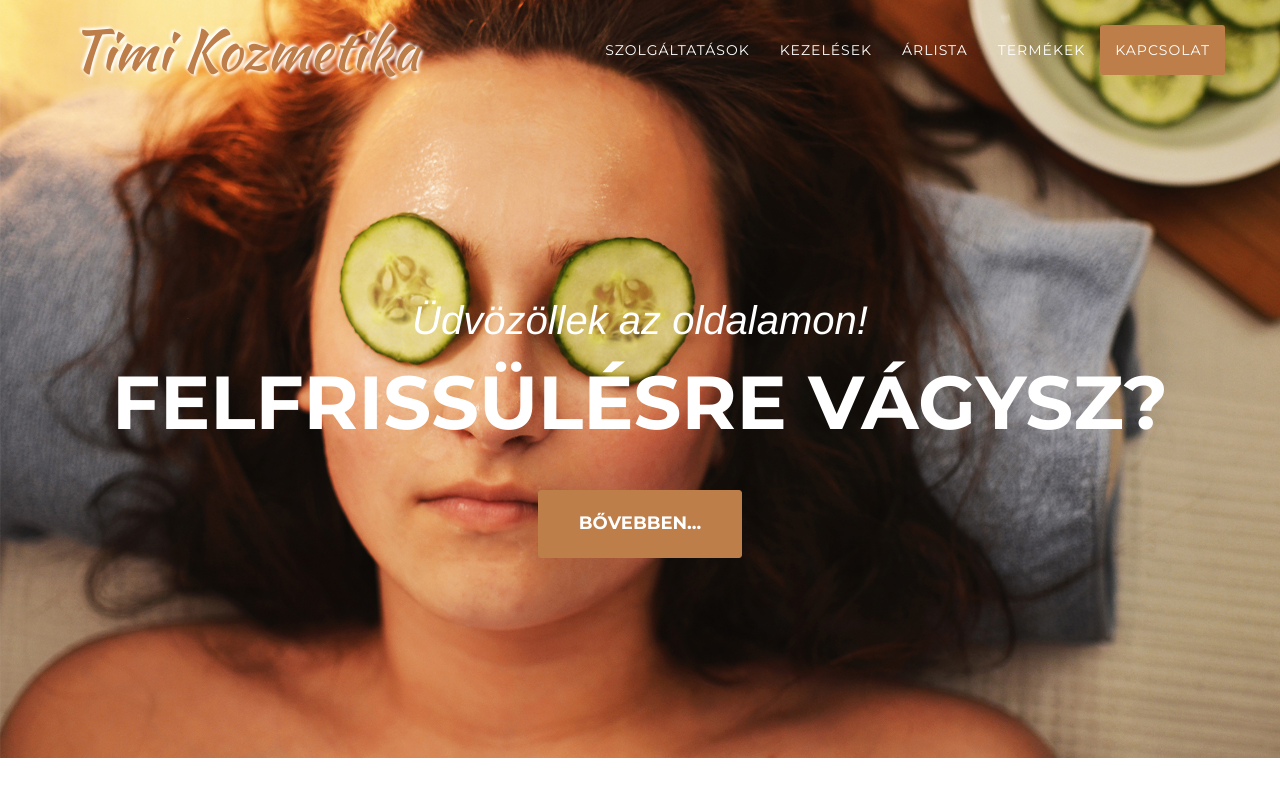
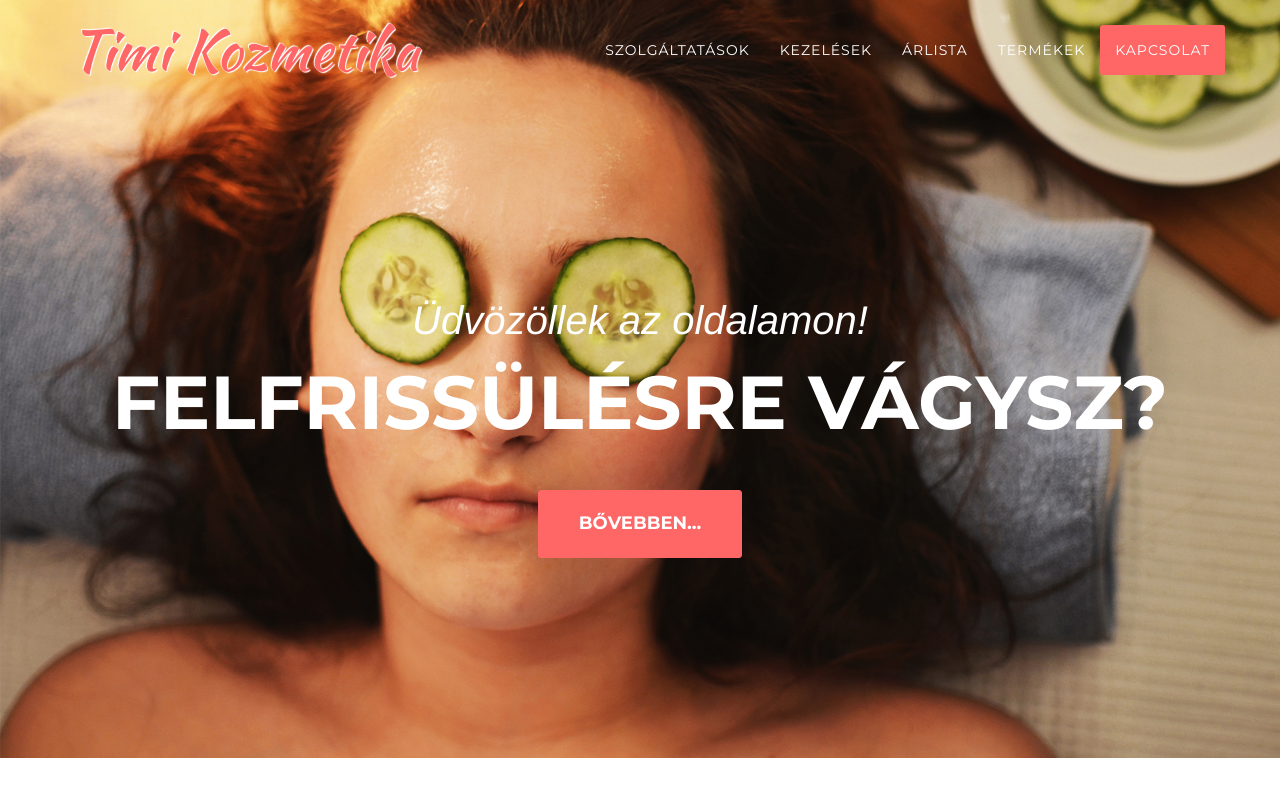
Before and after one commit to ZoranBacsi/timikozmetika, a website: page index.html in a window 1280 px wide. Shown: the top 800 px of the page. Drawn offline with nearby package versions, Linux system fonts and the light colour scheme; a web font is replaced by a local one.

Commit message:
Correct color and brand shadow

```diff
--- a/less/agency.less
+++ b/less/agency.less
@@ -144,7 +144,7 @@ h1, h2, h3, h4, h5, h6 {
         border: none;
         .navbar-brand {
             font-size: 4em;
-            text-shadow: 2px 2px 3px #fff, -2px -2px 3px #fff;
+            text-shadow: 1px 1px 1px #fff, -1px -1px 1px #fff;
             -webkit-transition: all 0.3s;
             -moz-transition: all 0.3s;
             transition: all 0.3s;
@@ -162,7 +162,8 @@ h1, h2, h3, h4, h5, h6 {
         background-color: @gray-darker;
         padding: 10px 0;
         .navbar-brand {
-            font-size: 1.5em;
+            font-size: 1.9em;
+            text-shadow: none;
         }
     }
 }
--- a/less/variables.less
+++ b/less/variables.less
@@ -2,7 +2,7 @@
 
 // Gray and Brand Colors for use across theme
 
-@theme-primary:    #bd7e4a;
+@theme-primary:    #ff6666;
 @theme-danger:     #e74c3c;
 
 @gray-base:        #000;
```
Also changed, not shown: css/agency.css.
